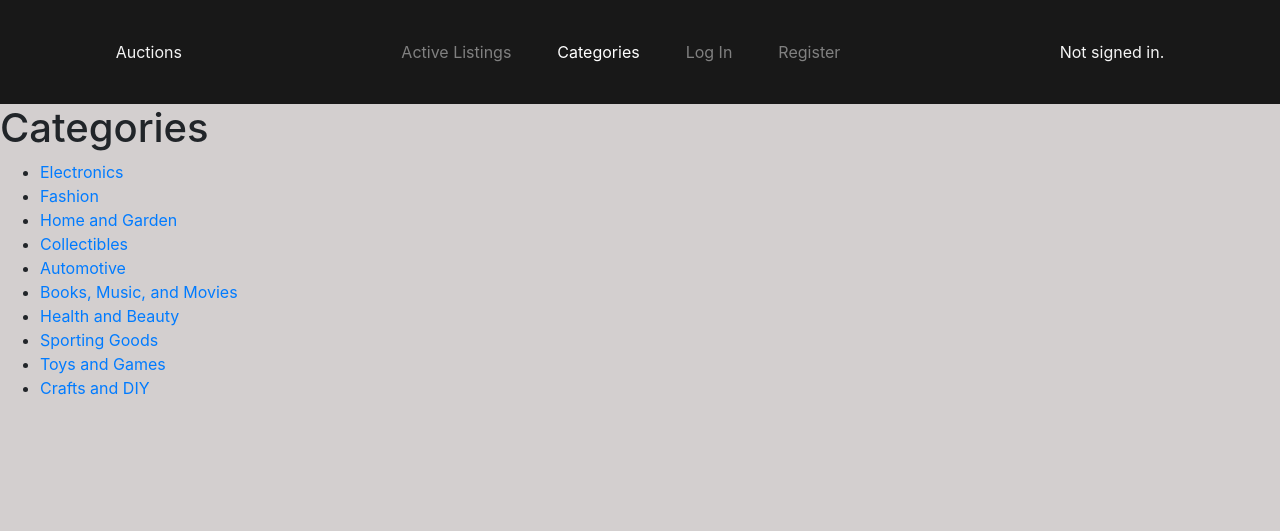
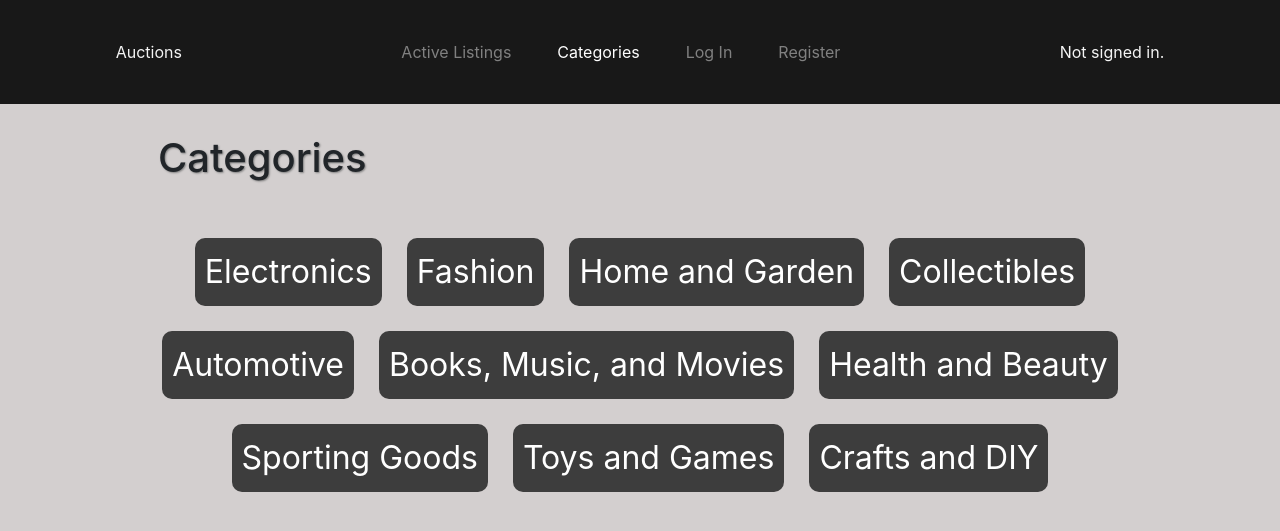
Before and after one commit to dcsp3/auctions, a Django app: page /categories in a window 1280 px wide. Shown: the top 531 px of the page. Run offline with Django 3.2, Linux system fonts and the light colour scheme; data comes from the database, SQL or seed files in the repository; both versions use the stored data as it was after the commit; some libraries are stand-ins or nearby versions.

Commit message:
stylings for categories page

```diff
--- a/auctions/static/auctions/styles.css
+++ b/auctions/static/auctions/styles.css
@@ -95,3 +95,31 @@ body {
     background-color: rgb(216, 216, 216);
     color: black
 }
+
+.categories-container {
+    padding: 30px;
+    margin-left: 10%;
+    margin-right: 10%;
+}
+
+.categories {
+    display: flex;
+    flex-wrap: wrap;
+    justify-content: center;
+    gap: 25px;
+}
+
+.category {
+    padding: 10px;
+    color: white;
+    text-decoration: none;
+    font-size: xx-large;
+    background-color: #3d3d3d;
+    border-radius: 10px;
+}
+
+.category:hover {
+    text-decoration: none;
+    color: white;
+    background-color: black;
+}
--- a/auctions/templates/auctions/categories.html
+++ b/auctions/templates/auctions/categories.html
@@ -2,11 +2,15 @@
 
 {% block body %}
 
-    <h1>Categories</h1>
-    <ul>
-    {% for category in categories %}
-        <li><a href="{% url 'individual_category' category.name %}">{{ category.name }}</a></li>
-    {% endfor %}
-    </ul>
+    <div class="categories-container">
+        <h1 style="text-shadow: 1px 1px 2px gray;">Categories</h1>
+        <br>
+        <br>
+        <div class="categories">
+        {% for category in categories %}
+            <a class="category" href="{% url 'individual_category' category.name %}">{{ category.name }}</a>
+        {% endfor %}
+        </div>
+    </div>
 
 {% endblock %}
```
Also changed, not shown: db.sqlite3.
